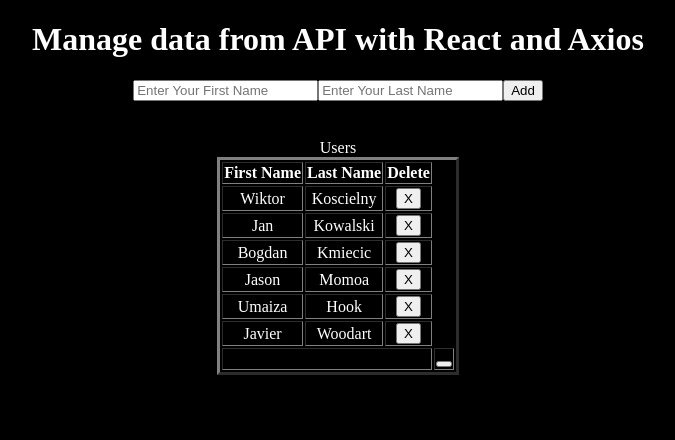
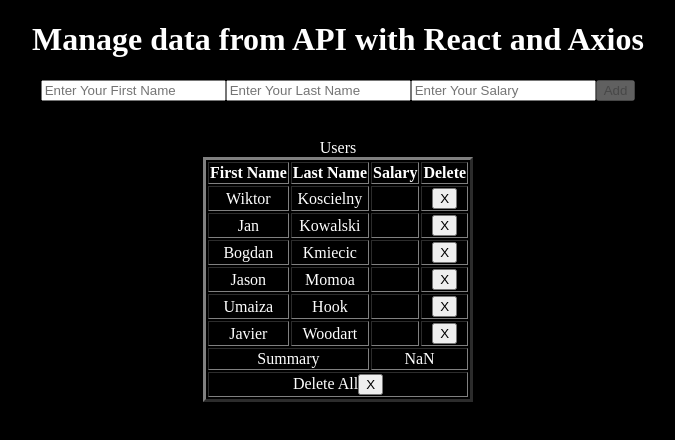
Before and after one commit to wiktorkoscielny/react-project-5, a React (Create React App) app: page / in a window 1280 px wide. Shown: the top 440 px of the page, without its empty margins (302-977 px from the left). Built offline with nearby package versions, Linux system fonts and the light colour scheme; data requests are answered from the project's data file.

Commit message:
Added a variable 'sumOfSalary' that sums up all values entered in the earnings field

```diff
--- a/src/components/TodoApp.js
+++ b/src/components/TodoApp.js
@@ -14,10 +14,12 @@
     state = {
         state1: '',
         state2: '',
+        state3: '',
             todos: [
                 {
                     firstName: '',
                     lastName: '',
+                    salary: 0,
                     id: ''
                 }
             ]
@@ -55,17 +57,20 @@
             await axios.post(`http://localhost:3000/todos` , {
                 firstName: this.state.state1,
                 lastName: this.state.state2,
+                salary: this.state.state3
             })
             .then(res => {
-                // console.log(res)
+             console.log(res);
                 this.setState({
                     state1: '',
                     state2: '',
+                    state3: '',
                         todos: [
                             ...this.state.todos,
                             {
                                 firstName: res.data.firstName,
                                 lastName: res.data.lastName,
+                                salary: res.data.salary,
                                 id: res.data.id
                             }
                         ]
@@ -93,11 +98,58 @@
         }
     }
 
-    deleteAll = () => {
+// First Idea...
+  //  handleAllDelete = (id) => {
+  //  // remove item from ui
+  //  const todos = this.state.todos.filter(item => item.id !== item.id);
+  //  // then set state to todos without deleted todos
+  //  this.setState({ todos });
+  //  console.log(todos)
+  //  // delete data from api
+  //  // ?
+  //  const arrayids = [];
+  //  this.state.todos.forEach(item => {
+  //      if (parseInt(item.id)) {
+  //          arrayids.push(parseInt(item.id))
+  //      }
+  //      console.log(arrayids)
+  //
+  //  })
+  //
+  //
+  //   axios.delete(`http://localhost:3000/todos/${arrayids}`)
+  //   .then(res => {
+  //       console.log(res);
+  //   })
+  //  }
 
-    }
+// Second idea...
+//removeTodo = (id) => {
+//    //  clear the data from UI
+//    const todos = [...this.state.todos]
+//    todos.splice(id, 0)
+//    this.setState({
+//      todos
+//    })
+//    console.log(id)
+//     // Delete data from backend
+//     axios.delete(`http://localhost:3000/todos/${id}`)
+//       .then(res => {
+//         // console.log(res.data);
+//         const todos = [...this.state.todos]
+//         todos.splice(id, 0)
+//         this.setState({
+//           todos
+//         })
+//       })
+//  }
+
 
     render() {
+
+
+        const sumOfSalary = this.state.todos.reduce((acc, i) => acc + parseInt(i.salary), 0);
+
         return(
             <>
                 <form
@@ -121,7 +173,16 @@
                         onChange={(e) => this.handleOnChange(e, 'state2')}
                     >
                     </input>
-                    <button type="submit">Add</button>
+                    <input
+                        type='number'
+                        id='salaryInput'
+                        name='salaryInput'
+                        placeholder='Enter Your Salary'
+                        value={this.state.state3}
+                        onChange={(e) => this.handleOnChange(e, 'state3')}
+                    >
+                    </input>
+                    <button type="submit" disabled={!this.state.state3}>Add</button>
                 </form>
 
 
@@ -133,6 +194,7 @@
                     <tr>
                         <th>First Name</th>
                         <th>Last Name</th>
+                        <th>Salary</th>
                         <th>Delete</th>
                     </tr>
                 </thead>
@@ -142,15 +204,21 @@
                             <tr key={todo.id}>
                                 <td>{todo.firstName}</td>
                                 <td>{todo.lastName}</td>
+                                <td>{todo.salary}</td>
                                 <td><button onClick={() => this.handleDelete(todo.id)}>X</button></td>
                             </tr>
+
                         )
                     })}
+
                 </tbody>
                 <tfoot>
                     <tr>
-                        <td colSpan="3"></td>
-                        <td><button onClick={() => this.handleDelete(todo.id)}></button></td>
+                        <td colSpan="2">Summary</td>
+                        <td colSpan="2">{sumOfSalary}</td>
+                    </tr>
+                    <tr>
+                        <td colSpan="4">Delete All<button>X</button></td>
                     </tr>
                 </tfoot>
                 </table>
@@ -164,14 +232,5 @@
 }
 
 export default TodoApp;
-
-// <ul>
-//  {this.state.todos.map((todo) => {
-//      return(
-//          <li key={todo.id}>
-//              {todo.firstName}
-//              <button onClick={() => this.handleDelete(todo.id)}>X</button>
-//          </li>
-//      )
-//  })}
-// </ul>
+// add salary and sum it up
+// add search function
```
